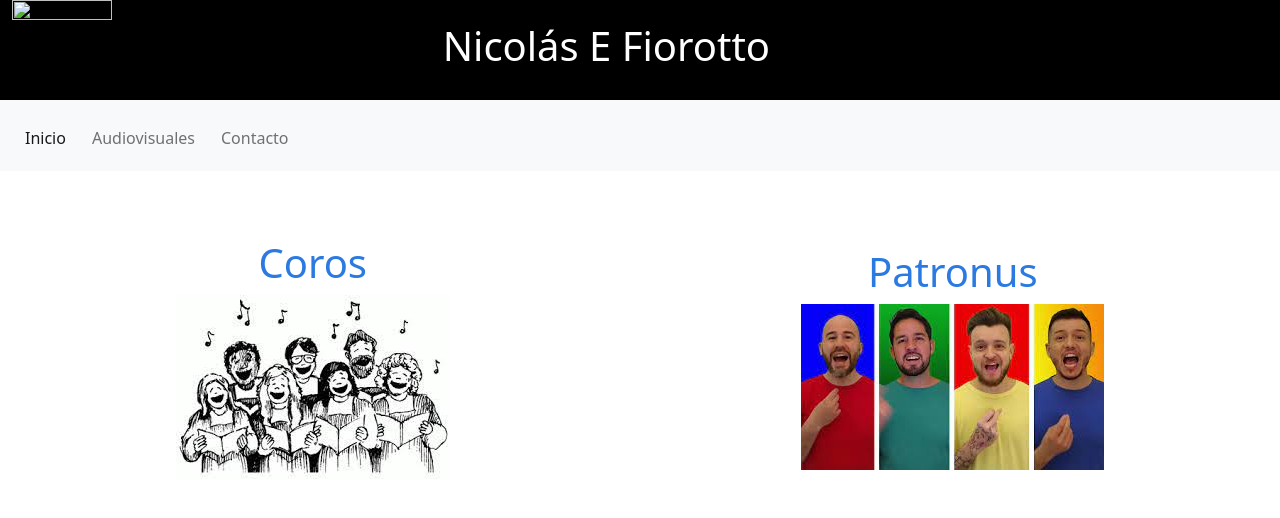
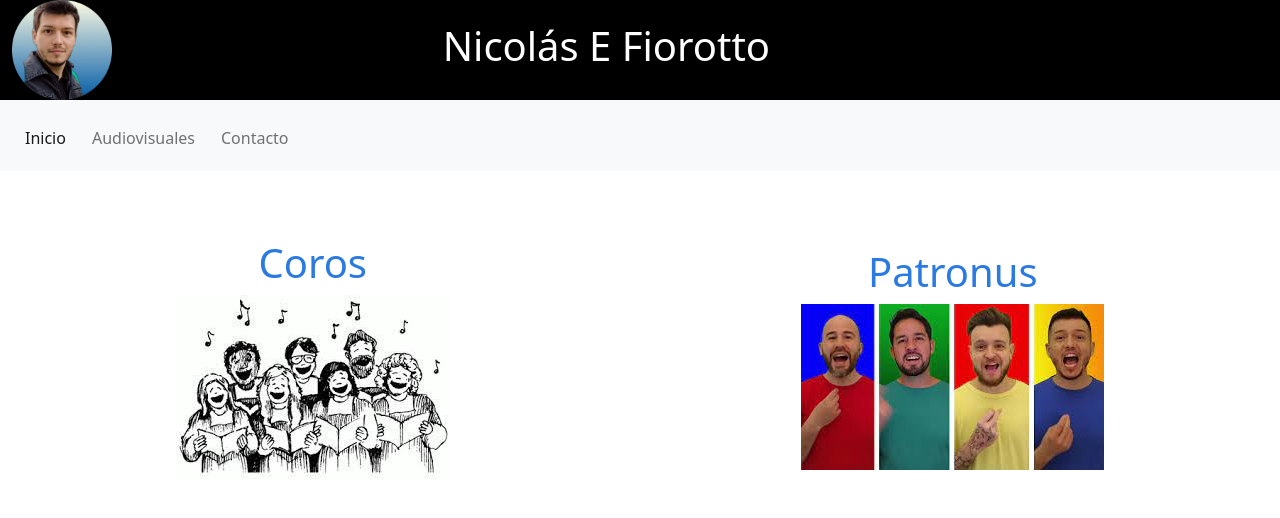
Before and after one commit to adriansaracco/Web---con-BS, a plain HTML site: page pages/Audiovisuales.html in a window 1280 px wide. Drawn offline with nearby package versions, Linux system fonts and the light colour scheme; files that its build step writes are made by us from their sources; the site is published under a folder, as on GitHub Pages, so addresses that start at the root find nothing.

Commit message:
Corrección de ruta de imagenes

```diff
--- a/pages/Audiovisuales.html
+++ b/pages/Audiovisuales.html
@@ -15,7 +15,7 @@
 
     <header class="row ms-auto d-flex bg-black">
         <div class="col-4 md-5 bg-black">
-            <img class="img-fluid" src="/Assets/img/LogoNico.jpeg" alt="" width="100px" height="100px">
+            <img class="img-fluid" src="../Assets/img/LogoNico.jpeg" alt="" width="100px" height="100px">
         </div>
         <div class="col-8 md-7 lg- titilo bg-black titulo ">
             <h1>Nicolás E Fiorotto</h1>
```
Also changed, not shown: pages/coros.html (+1 -1 lines), pages/patronus.html (+1 -1 lines).
